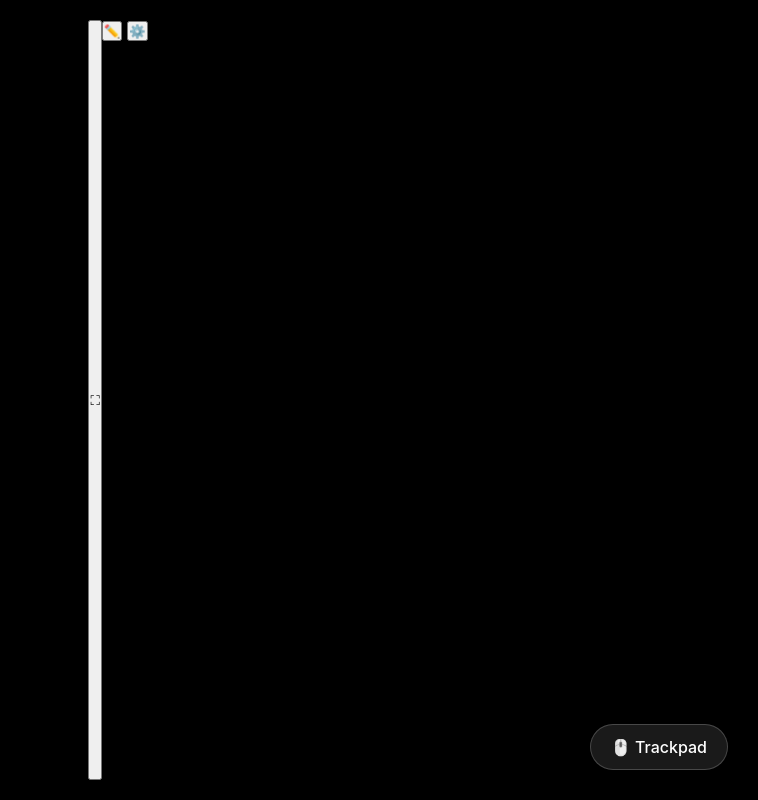
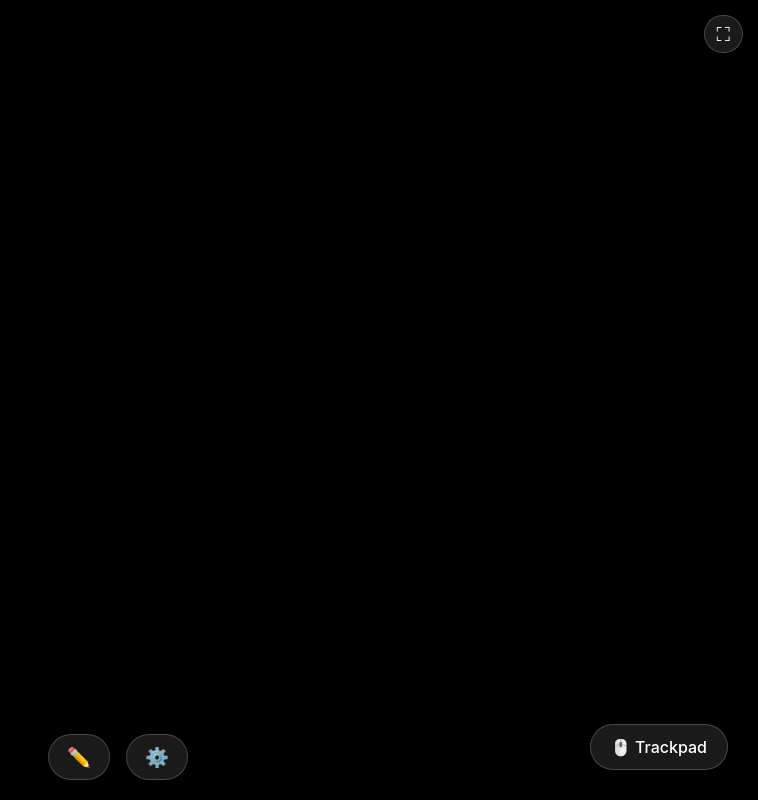
Before and after one commit to hisandeepkumar/Chrome, a Flask app: page / in a window 1280 px wide. Shown: the whole page, without its empty margins (522-1280 px from the left). Run offline with Flask 3, Linux system fonts and the light colour scheme; parts of the project's set-up code (start-up, migrations or seed data) failed here and were passed over.

Commit message:
Update style.css

```diff
--- a/static/style.css
+++ b/static/style.css
@@ -1,33 +1,62 @@
-* { margin: 0; padding: 0; box-sizing: border-box; font-family: -apple-system, BlinkMacSystemFont, "Segoe UI", Roboto, sans-serif; }
+* { margin:0; padding:0; box-sizing:border-box; font-family: -apple-system, BlinkMacSystemFont, "Segoe UI", Roboto, sans-serif; }
+html, body {
+    width:100%; height:100%;
+    background: #000000;
+    color: white;
+    overflow: hidden;
+    touch-action: pan-y; /* allow vertical scroll only on pages? We'll handle */
+}
 body {
-    min-height: 100vh;
-    background: #000000; /* Pitch Black */
     display: flex;
     justify-content: center;
+    align-items: center;
+    padding: 0;
+    margin: 0;
+}
+#mainView {
+    width: 100%;
+    height: 100%;
+    position: relative;
+    overflow: hidden;
+}
+
+/* App Container for pages */
+.app-container {
+    width: 100%;
+    height: 100%;
+    display: flex;
+    overflow-x: auto;
+    scroll-snap-type: x mandatory;
+    scroll-behavior: smooth;
+    -webkit-overflow-scrolling: touch;
+    /* Hide scrollbar */
+    scrollbar-width: none;
+    -ms-overflow-style: none;
+}
+.app-container::-webkit-scrollbar { display: none; }
+
+.page {
+    flex: 0 0 100%;
+    height: 100%;
+    scroll-snap-align: start;
+    display: grid;
+    gap: 16px;
     padding: 20px;
-    margin: 0;
-    color: white;
+    justify-items: center;
+    align-content: center;
+    /* Background will be set via JS */
 }
-.container { max-width: 650px; width: 100%; }
 
-/* ---------- Grid: Only icons, no background ---------- */
-.grid {
-    display: grid;
-    grid-template-columns: repeat(auto-fill, minmax(80px, 1fr));
-    gap: 16px;
-    margin-top: 20px;
-}
+/* Grid items */
 .app-card {
     display: flex;
     flex-direction: column;
     align-items: center;
     justify-content: center;
-    padding: 8px 4px;
     text-align: center;
     cursor: pointer;
     transition: transform 0.2s;
     background: transparent !important;
-    backdrop-filter: none !important;
     border: none !important;
     box-shadow: none !important;
 }
@@ -35,55 +64,82 @@ body {
 .app-card .icon,
 .app-card .icon-img {
     display: block;
-    width: 64px;
-    height: 64px;
     border-radius: 16px;
     object-fit: cover;
     font-size: 3.2rem;
-    line-height: 64px;
+    line-height: 1;
     text-align: center;
     transition: box-shadow 0.3s;
 }
 .app-card .icon-img {
-    box-shadow: 0 0 20px rgba(100, 200, 255, 0.3);
-    border: 2px solid rgba(255, 255, 255, 0.1);
+    box-shadow: 0 0 var(--glow-size, 20px) rgba(100,200,255,0.3);
+    border: 2px solid rgba(255,255,255,0.1);
 }
 .app-card .icon-img:hover {
-    box-shadow: 0 0 35px rgba(100, 200, 255, 0.6);
+    box-shadow: 0 0 calc(var(--glow-size, 20px)*1.5) rgba(100,200,255,0.6);
 }
 .app-card .icon {
-    filter: drop-shadow(0 0 12px rgba(255, 255, 255, 0.2));
+    filter: drop-shadow(0 0 var(--glow-size, 20px) rgba(255,255,255,0.2));
 }
 .app-card .name {
     font-size: 0.7rem;
     color: #aaa;
     margin-top: 4px;
-    max-width: 70px;
+    max-width: 80px;
     overflow: hidden;
     text-overflow: ellipsis;
     white-space: nowrap;
 }
 .app-card .name:empty { display: none; }
 
-/* Edit grid button (last item) */
-.edit-grid-btn {
+/* Page indicators */
+.page-indicators {
+    position: absolute;
+    bottom: 80px;
+    left: 0;
+    right: 0;
     display: flex;
-    flex-direction: column;
-    align-items: center;
     justify-content: center;
-    padding: 8px 4px;
-    background: transparent !important;
-    border: 1px dashed rgba(255,255,255,0.3);
-    border-radius: 16px;
-    color: #888;
+    gap: 8px;
+    pointer-events: none;
+}
+.page-indicators .dot {
+    width: 8px;
+    height: 8px;
+    border-radius: 50%;
+    background: rgba(255,255,255,0.3);
+    transition: 0.3s;
+}
+.page-indicators .dot.active { background: white; width: 20px; border-radius: 4px; }
+
+/* Action Buttons (bottom) */
+.action-buttons {
+    position: absolute;
+    bottom: 20px;
+    left: 50%;
+    transform: translateX(-50%);
+    display: flex;
+    gap: 16px;
+    z-index: 10;
+}
+.action-btn {
+    background: rgba(255,255,255,0.1);
+    backdrop-filter: blur(10px);
+    border: 1px solid rgba(255,255,255,0.2);
+    border-radius: 40px;
+    color: white;
+    padding: 10px 18px;
+    font-size: 1.2rem;
     cursor: pointer;
     transition: 0.2s;
-    min-height: 80px;
+    box-shadow: 0 4px 20px rgba(0,0,0,0.5);
 }
-.edit-grid-btn:hover { border-color: rgba(255,255,255,0.6); color: white; }
-.edit-grid-btn .icon { font-size: 2rem; }
+.action-btn:hover {
+    background: rgba(255,255,255,0.2);
+    transform: scale(1.05);
+}
 
-/* Trackpad Button - floating at bottom right */
+/* Trackpad Button */
 .trackpad-btn {
     position: fixed;
     bottom: 30px;
@@ -101,33 +157,44 @@ body {
     transition: 0.2s;
     box-shadow: 0 4px 20px rgba(0,0,0,0.5);
 }
-.trackpad-btn:hover {
-    background: rgba(255,255,255,0.2);
-    transform: scale(1.05);
+.trackpad-btn:hover { background: rgba(255,255,255,0.2); transform: scale(1.05); }
+.trackpad-btn.active { background: rgba(0,122,255,0.6); border-color: rgba(0,122,255,0.8); }
+
+/* Fullscreen Button */
+.fullscreen-btn {
+    position: fixed;
+    top: 15px;
+    right: 15px;
+    background: rgba(255,255,255,0.1);
+    backdrop-filter: blur(10px);
+    border: 1px solid rgba(255,255,255,0.2);
+    border-radius: 30px;
+    color: white;
+    padding: 6px 12px;
+    font-size: 1.2rem;
+    cursor: pointer;
+    z-index: 1000;
+    transition: 0.2s;
 }
-.trackpad-btn.active {
-    background: rgba(0, 122, 255, 0.6);
-    border-color: rgba(0, 122, 255, 0.8);
-}
+.fullscreen-btn:hover { background: rgba(255,255,255,0.2); }
 
-/* ---------- Edit Overlay (same as before) ---------- */
+/* Edit Overlay (same as before) */
 .edit-overlay {
     position: fixed;
-    top: 0; left: 0;
-    width: 100%; height: 100%;
+    top:0; left:0; width:100%; height:100%;
     background: rgba(0,0,0,0.8);
     backdrop-filter: blur(10px);
     display: flex;
     align-items: center;
     justify-content: center;
-    z-index: 1000;
+    z-index: 2000;
     padding: 20px;
 }
 .edit-container {
     width: 100%;
     max-width: 500px;
     max-height: 85vh;
-    background: rgba(44, 44, 46, 0.9);
+    background: rgba(44,44,46,0.9);
     backdrop-filter: blur(30px);
     border-radius: 32px;
     border: 1px solid rgba(255,255,255,0.15);
```
Also changed, not shown: other parts of static/style.css (+133 -136 lines).
